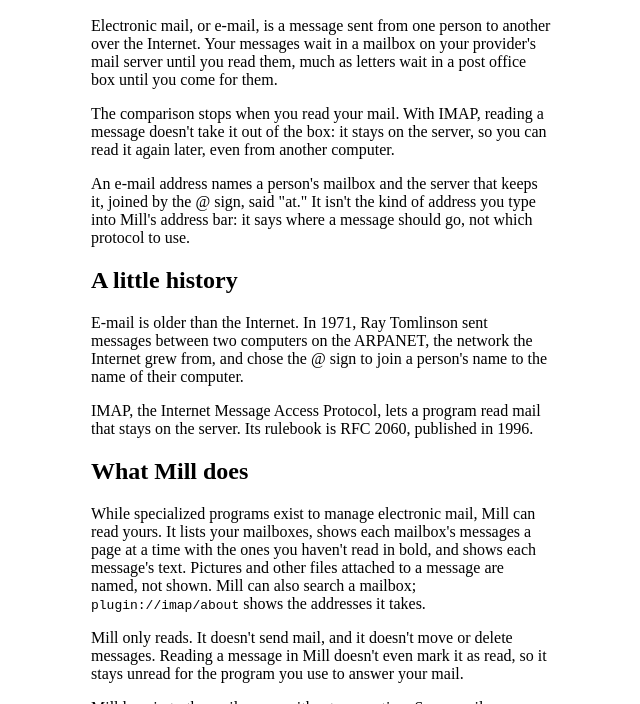
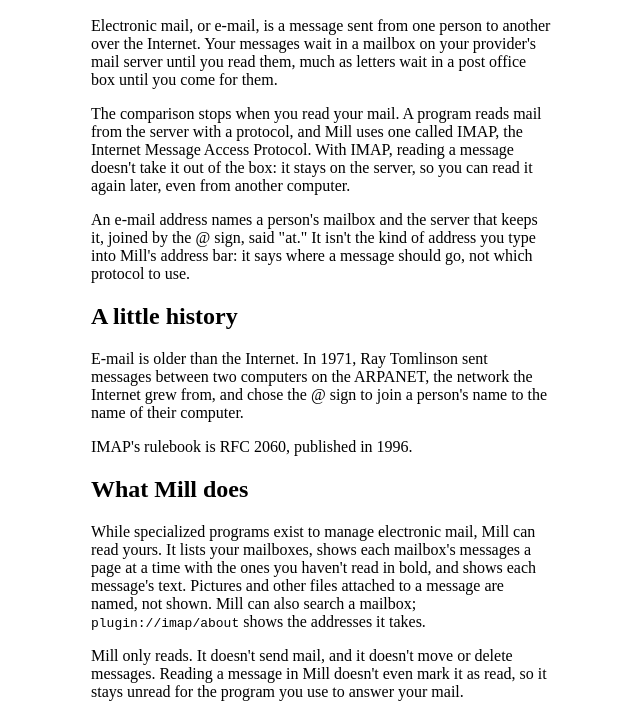
Before and after one commit to eric-cgn/welcome, a plain HTML site: page docs/mail.html in a window 1280 px wide. Shown: the part 96-800 px from the top of the page, without its empty margins (319-959 px from the left). Drawn offline with Linux system fonts and the light colour scheme.

Commit message:
Electronic Mail: IMAP named and defined where it first appears
Co-Authored-By: Claude <noreply@anthropic.com>

```diff
--- a/docs/mail.html
+++ b/docs/mail.html
@@ -13,8 +13,10 @@
 messages wait in a mailbox on your provider's mail server until you read them, much as letters wait
 in a post office box until you come for them.
 
-<P>The comparison stops when you read your mail. With IMAP, reading a message doesn't take it out of
-the box: it stays on the server, so you can read it again later, even from another computer.
+<P>The comparison stops when you read your mail. A program reads mail from the server with a
+protocol, and Mill uses one called IMAP, the Internet Message Access Protocol. With IMAP, reading a
+message doesn't take it out of the box: it stays on the server, so you can read it again later, even
+from another computer.
 
 <P>An e-mail address names a person's mailbox and the server that keeps it, joined by the @ sign,
 said "at." It isn't the kind of address you type into Mill's address bar: it says where a message
@@ -26,8 +28,7 @@ should go, not which protocol to use.
 the ARPANET, the network the Internet grew from, and chose the @ sign to join a person's name to the
 name of their computer.
 
-<P>IMAP, the Internet Message Access Protocol, lets a program read mail that stays on the server.
-Its rulebook is RFC 2060, published in 1996.
+<P>IMAP's rulebook is RFC 2060, published in 1996.
 
 <H2>What Mill does</H2>
 
```
